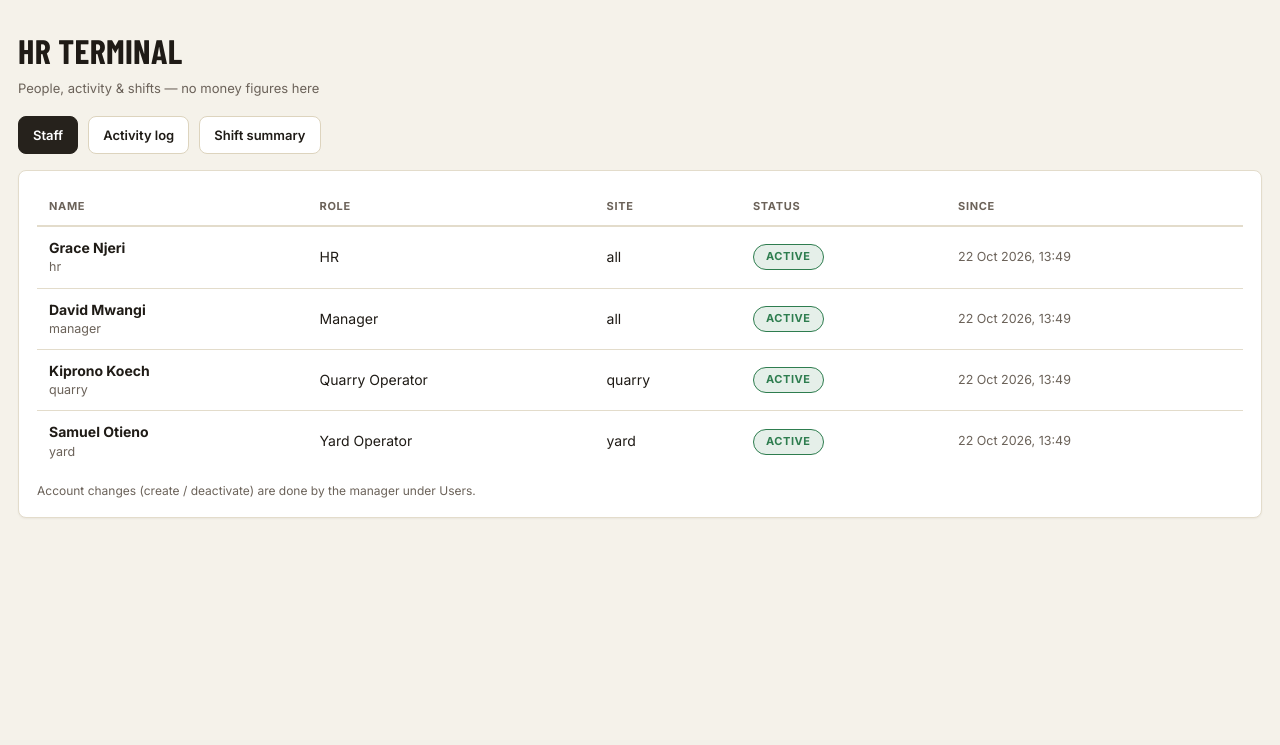
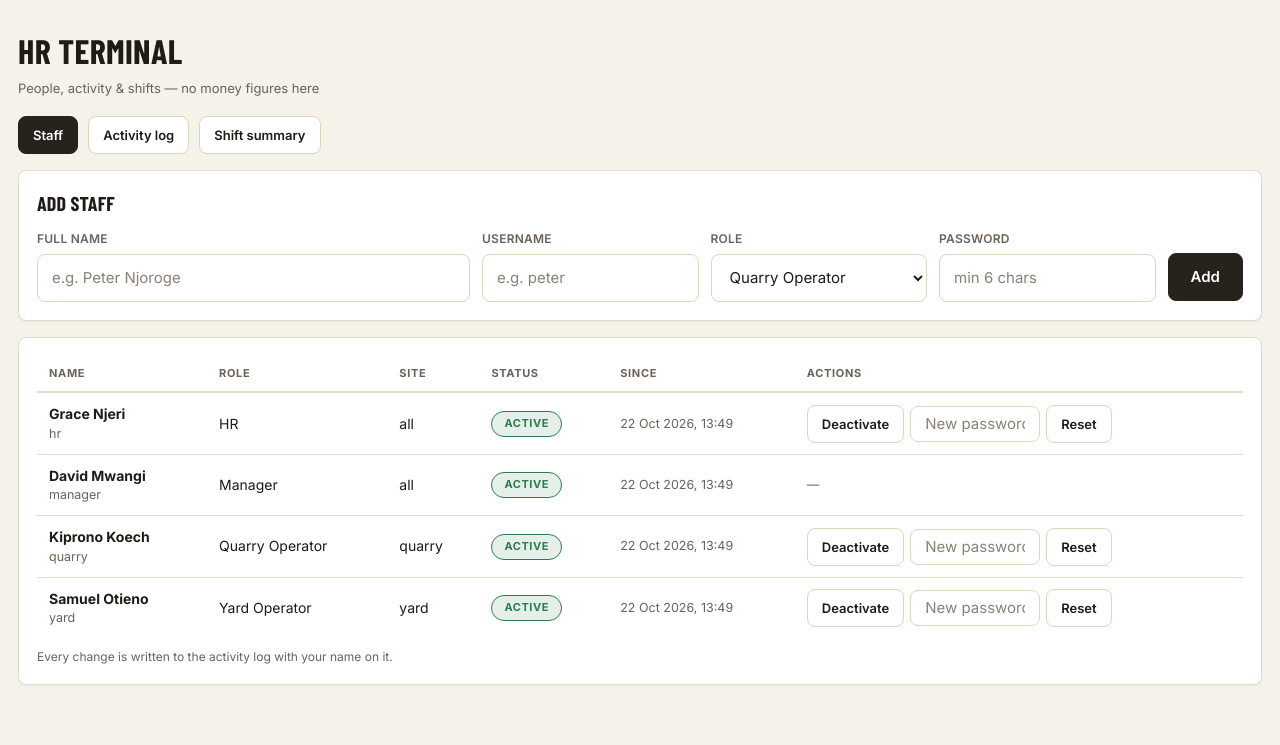
Before and after one commit to shahbzshah/mizani, a Flask app: page /hr in a window 1280 px wide. Shown: the part 60-805 px from the top of the page. Before the commit the page ends 578 px from the top, so only its background shows below. Run offline with Flask 3, Linux system fonts and the light colour scheme; a user stored in the database is signed in; data comes from the database, SQL or seed files in the repository.

Commit message:
HR gets real staff admin: add/deactivate/reset operators (managers stay with manager)

```diff
--- a/app/routes.py
+++ b/app/routes.py
@@ -699,6 +699,75 @@ def user_toggle(uid):
     return redirect(url_for("main.users"))
 
 
+def _hr_can_manage(u):
+    """HR manages operators only — manager and HR accounts stay with the
+    manager. Nobody deactivates themselves."""
+    if u.id == current_user.id:
+        return False
+    if current_user.role == "manager":
+        return True
+    return u.role not in ("manager", "hr")
+
+
+@bp.route("/hr/staff/new", methods=["POST"])
+@role_required("hr", "manager")
+def hr_staff_new():
+    username = request.form.get("username", "").strip().lower()
+    name = request.form.get("name", "").strip()
+    role = request.form.get("role", "operator_quarry")
+    password = request.form.get("password", "").strip()
+    if current_user.role == "hr" and role not in ("operator_quarry", "operator_yard"):
+        flash("HR can only create operator accounts — manager and HR accounts are created by the manager.", "err")
+    elif not username or not name:
+        flash("Name and username are required.", "err")
+    elif User.query.filter_by(username=username).first():
+        flash("That username is already taken.", "err")
+    elif len(password) < 6:
+        flash("Password must be at least 6 characters.", "err")
+    elif role not in ROLES:
+        flash("Unknown role.", "err")
+    else:
+        site = "quarry" if role == "operator_quarry" else "yard" if role == "operator_yard" else None
+        u = User(username=username, name=name, role=role, site=site)
+        u.set_password(password)
+        db.session.add(u)
+        log(current_user, "user_created", detail=f"{username} ({u.role_label})")
+        db.session.commit()
+        flash(f"Staff account {username} created.", "ok")
+    return redirect(url_for("main.hr", tab="staff"))
+
+
+@bp.route("/hr/staff/<int:uid>/toggle", methods=["POST"])
+@role_required("hr", "manager")
+def hr_staff_toggle(uid):
+    u = User.query.get_or_404(uid)
+    if not _hr_can_manage(u):
+        flash("You can't change that account — manager and HR accounts are managed by the manager.", "err")
+    else:
+        u.active = not u.active
+        log(current_user, "user_toggled", detail=f"{u.username} → {'active' if u.active else 'inactive'}")
+        db.session.commit()
+        flash(f"{u.username} {'reactivated' if u.active else 'deactivated'}.", "ok")
+    return redirect(url_for("main.hr", tab="staff"))
+
+
+@bp.route("/hr/staff/<int:uid>/reset-password", methods=["POST"])
+@role_required("hr", "manager")
+def hr_staff_reset(uid):
+    u = User.query.get_or_404(uid)
+    pw = request.form.get("new_password", "").strip()
+    if not _hr_can_manage(u):
+        flash("You can't change that account — manager and HR accounts are managed by the manager.", "err")
+    elif len(pw) < 6:
+        flash("Password must be at least 6 characters.", "err")
+    else:
+        u.set_password(pw)
+        log(current_user, "password_reset", detail=f"{u.username}")
+        db.session.commit()
+        flash(f"Password reset for {u.username} — tell them the new one.", "ok")
+    return redirect(url_for("main.hr", tab="staff"))
+
+
 # ---------------- settings ----------------
 @bp.route("/settings", methods=["GET", "POST"])
 @role_required("manager")
--- a/app/templates/hr.html
+++ b/app/templates/hr.html
@@ -10,15 +10,48 @@
 </div>
 
 {% if tab == 'staff' %}
+<div class="card card-p" style="margin-bottom:16px">
+  <h2 style="font-size:20px;margin-bottom:12px">Add staff</h2>
+  <form method="post" action="{{ url_for('main.hr_staff_new') }}" class="rowflex">
+    <div class="field" style="margin:0;flex:2;min-width:160px"><label>Full name</label>
+      <input class="input" name="name" required placeholder="e.g. Peter Njoroge"></div>
+    <div class="field" style="margin:0;flex:1;min-width:130px"><label>Username</label>
+      <input class="input" name="username" required placeholder="e.g. peter"></div>
+    <div class="field" style="margin:0;flex:1;min-width:150px"><label>Role</label>
+      <select class="input" name="role">
+        <option value="operator_quarry">Quarry Operator</option>
+        <option value="operator_yard">Yard Operator</option>
+        {% if current_user.role == 'manager' %}
+        <option value="hr">HR</option>
+        <option value="manager">Manager</option>
+        {% endif %}
+      </select></div>
+    <div class="field" style="margin:0;flex:1;min-width:140px"><label>Password</label>
+      <input class="input" name="password" type="text" required minlength="6" placeholder="min 6 chars"></div>
+    <button class="btn btn-primary" type="submit" style="margin-top:22px">Add</button>
+  </form>
+  {% if current_user.role == 'hr' %}<div class="hint">HR creates operator accounts — manager and HR accounts are created by the manager.</div>{% endif %}
+</div>
 <div class="card card-p" style="overflow-x:auto">
-<table class="tbl"><thead><tr><th>Name</th><th>Role</th><th>Site</th><th>Status</th><th>Since</th></tr></thead>
+<table class="tbl"><thead><tr><th>Name</th><th>Role</th><th>Site</th><th>Status</th><th>Since</th><th>Actions</th></tr></thead>
 <tbody>{% for u in staff %}
 <tr><td><b>{{ u.name }}</b><div class="muted small num">{{ u.username }}</div></td>
 <td>{{ u.role_label }}</td><td>{{ u.site or 'all' }}</td>
 <td>{% if u.active %}<span class="badge b-green">Active</span>{% else %}<span class="badge b-red">Inactive</span>{% endif %}</td>
-<td class="small muted">{{ u.created_at|dt }}</td></tr>
+<td class="small muted">{{ u.created_at|dt }}</td>
+<td><div class="rowflex" style="gap:6px">
+  {% if u.id != current_user.id and (current_user.role == 'manager' or u.role not in ('manager','hr')) %}
+  <form method="post" action="{{ url_for('main.hr_staff_toggle', uid=u.id) }}">
+    <button class="btn btn-ghost btn-sm" type="submit">{{ 'Deactivate' if u.active else 'Reactivate' }}</button>
+  </form>
+  <form method="post" action="{{ url_for('main.hr_staff_reset', uid=u.id) }}" class="rowflex" style="gap:6px">
+    <input class="input" name="new_password" type="text" minlength="6" placeholder="New password" style="width:130px;min-height:36px">
+    <button class="btn btn-ghost btn-sm" type="submit">Reset</button>
+  </form>
+  {% else %}<span class="muted small">—</span>{% endif %}
+</div></td></tr>
 {% endfor %}</tbody></table>
-<div class="hint" style="margin-top:10px">Account changes (create / deactivate) are done by the manager under Users.</div>
+<div class="hint" style="margin-top:10px">Every change is written to the activity log with your name on it.</div>
 </div>
 {% elif tab == 'activity' %}
 <div class="card card-p">
```
